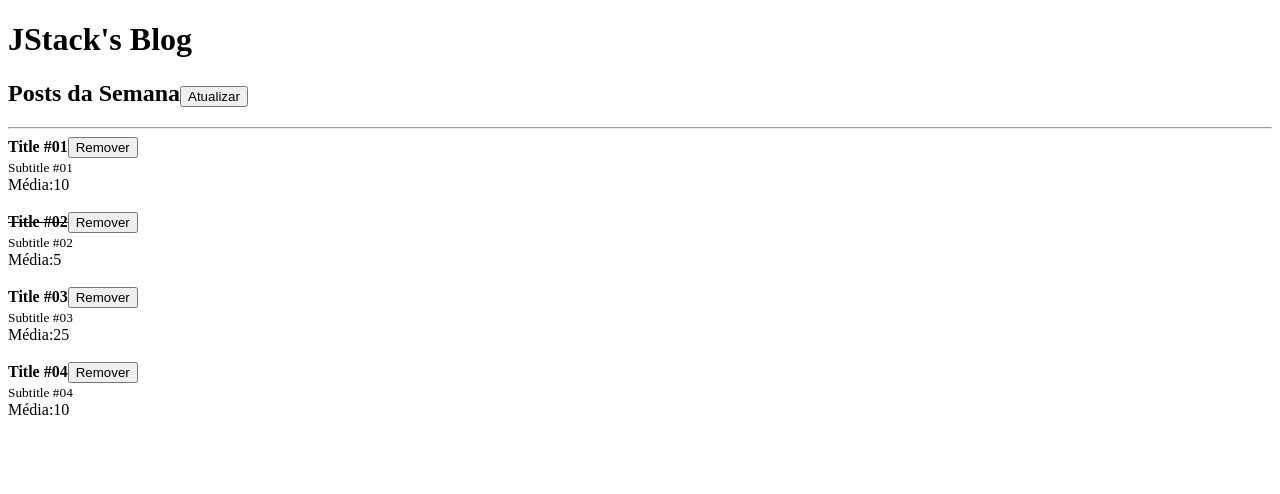
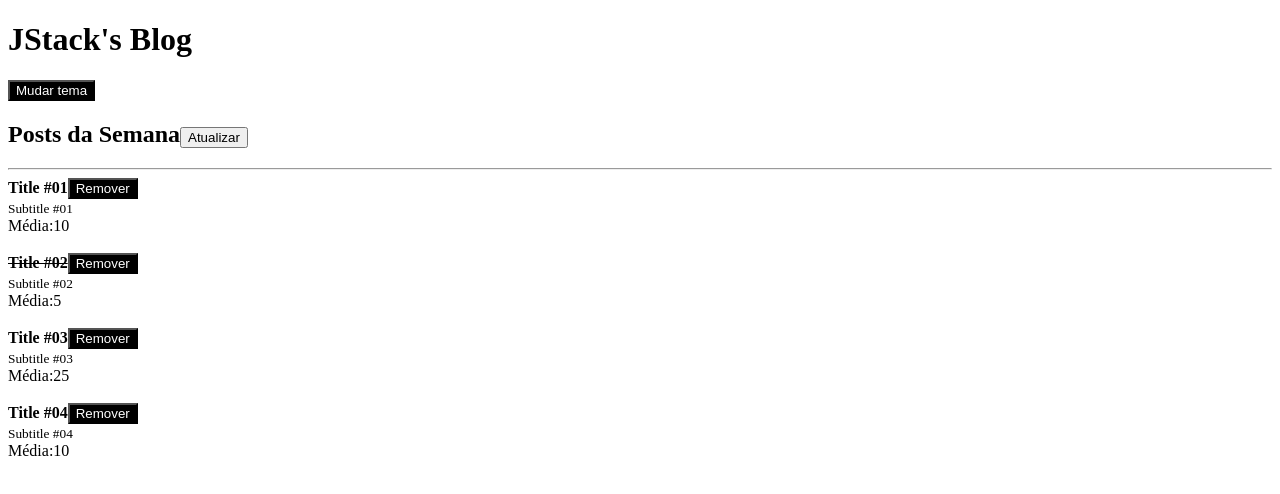
Before and after one commit to iwprogramacao/estudos-jstack, a React app in the folder react-fundamentos/: page / in a window 1280 px wide. Shown: the top 494 px of the page. Built offline with nearby package versions, Linux system fonts and the light colour scheme.

Commit message:
Utilizando API Context

```diff
--- a/react-fundamentos/src/App.js
+++ b/react-fundamentos/src/App.js
@@ -2,6 +2,7 @@
 
 import Header from './Header';
 import Post from './Post';
+import ThemeProvider from './ThemeContext';
 
 export default function App() {
   const [posts, setPosts] = useState([
@@ -33,13 +34,15 @@
   }
 
   function handleRemovePost(postId) {
-    setPosts((prevState) => {
-      prevState.filter((post) => post.id !== postId);
-    });
+    setPosts((prevState) => prevState.filter((post) => post.id !== postId));
+  }
+
+  function handleToggleTheme() {
+    setTheme((prevState) => (prevState === 'dark' ? 'dark' : 'light'));
   }
 
   return (
-    <>
+    <ThemeProvider>
       <Header title="JStack's Blog">
         <h2>
           Posts da Semana
@@ -56,6 +59,6 @@
           post={post}
         />
       ))}
-    </>
+    </ThemeProvider>
   );
 }
--- /dev/null
+++ b/react-fundamentos/src/Button.js
@@ -0,0 +1,25 @@
+import React, { useContext } from 'react';
+import PropTypes from 'prop-types';
+import { ThemeContext } from './ThemeContext';
+
+export default function Button({ children, onClick }) {
+  const { theme } = useContext(ThemeContext);
+
+  return (
+    <button
+      type="button"
+      onClick={onClick}
+      style={{
+        color: theme === 'dark' ? '#fff' : '#000',
+        background: theme === 'dark' ? '#000' : '#fff',
+      }}
+    >
+      {children}
+    </button>
+  );
+}
+
+Button.propTypes = {
+  children: PropTypes.node.isRequired,
+  onClick: PropTypes.func.isRequired,
+};
--- a/react-fundamentos/src/Header.js
+++ b/react-fundamentos/src/Header.js
@@ -1,10 +1,15 @@
-import React from 'react';
+import React, { useContext } from 'react';
 import PropTypes from 'prop-types';
+import Button from './Button';
+import { ThemeContext } from './ThemeContext';
 
 export default function Header({ title, children }) {
+  const { onToggleTheme } = useContext(ThemeContext);
+
   return (
     <>
       <h1>{title}</h1>
+      <Button onClick={onToggleTheme}>Mudar tema</Button>
       {children}
     </>
   );
--- a/react-fundamentos/src/Post.js
+++ b/react-fundamentos/src/Post.js
@@ -1,13 +1,19 @@
 import React from 'react';
 import PropTypes from 'prop-types';
+import PostHeader from './PostHeader';
 
 export default function Post({ post, onRemove }) {
   return (
     <>
       <article>
-        <strong>{post.read ? <s>{post.title}</s> : post.title }</strong>
-        <button type="button" onClick={() => onRemove(post.id)}>Remover</button>
-        <br />
+        <PostHeader
+          onRemove={onRemove}
+          post={{
+            id: post.id,
+            title: post.title,
+            read: post.read,
+          }}
+        />
         <small>{post.subtitle}</small>
         <br />
         Média:
--- /dev/null
+++ b/react-fundamentos/src/PostHeader.js
@@ -0,0 +1,24 @@
+import React from 'react';
+import PropTypes from 'prop-types';
+import Button from './Button';
+
+export default function PostHeader({ post, onRemove }) {
+  return (
+    <>
+      <strong>{post.read ? <s>{post.title}</s> : post.title }</strong>
+      <Button onClick={() => onRemove(post.id)}>
+        Remover
+      </Button>
+      <br />
+    </>
+  );
+}
+
+PostHeader.propTypes = {
+  onRemove: PropTypes.func.isRequired,
+  post: PropTypes.shape({
+    id: PropTypes.number.isRequired,
+    title: PropTypes.string.isRequired,
+    read: PropTypes.bool.isRequired,
+  }).isRequired,
+};
--- /dev/null
+++ b/react-fundamentos/src/ThemeContext.js
@@ -0,0 +1,17 @@
+import React, { useState, createContext } from 'react';
+
+export const ThemeContext = createContext('dark');
+
+export default function ThemeProvider({ children }) {
+  const [theme, setTheme] = useState('dark');
+
+  function handleToggleTheme() {
+    setTheme((prevState) => (prevState === 'dark' ? 'light' : 'dark'));
+  }
+
+  return (
+    <ThemeContext.Provider value={{ theme, onToggleTheme: handleToggleTheme }}>
+      {children}
+    </ThemeContext.Provider>
+  );
+}
```
Also changed, not shown: react-fundamentos/.eslintrc.js.
